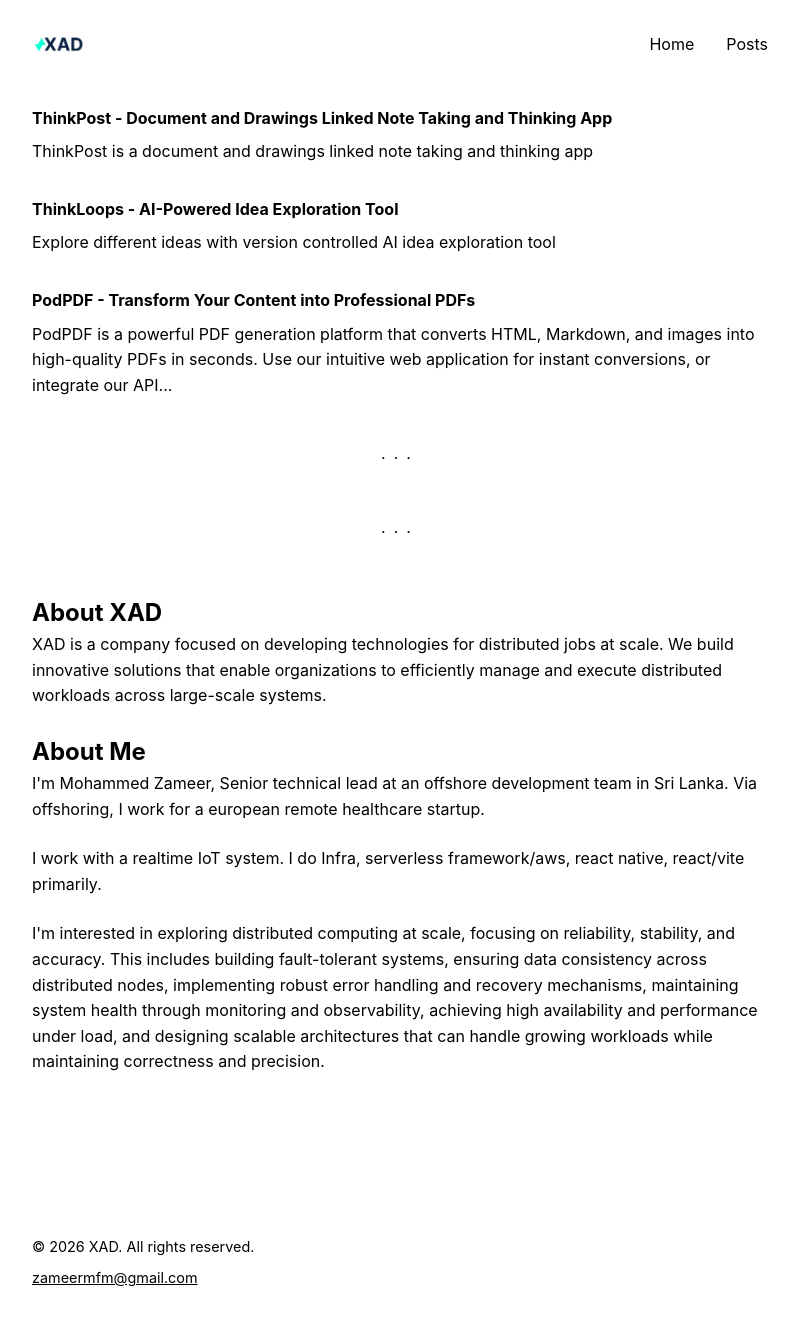
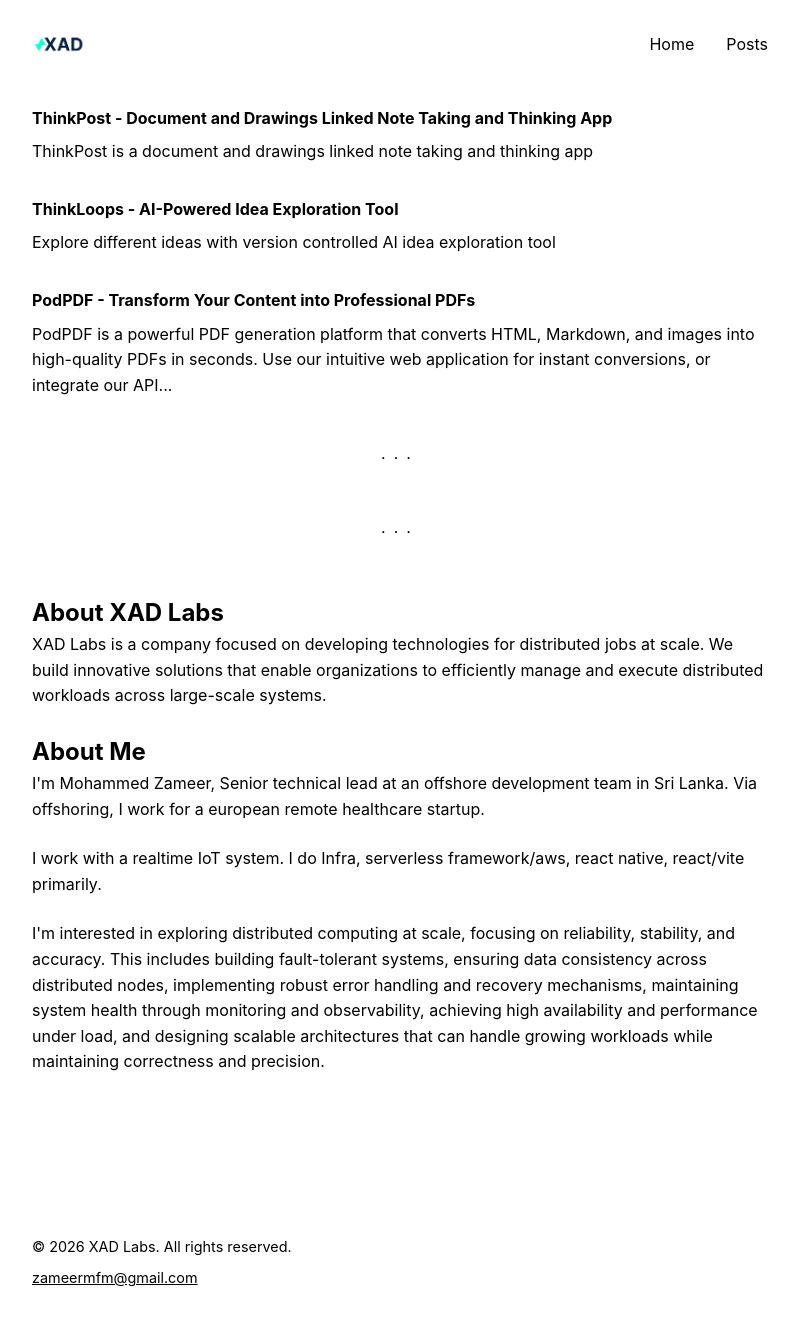
Before and after one commit to mohzameer/xadlabsweb, a Jekyll site: the page built from index.html, in a window 1280 px wide. Shown: the whole page, without its empty margins (240-1038 px from the left). Built offline with Jekyll 4.4.1, drawn with Linux system fonts in a browser that asks for light colours.

Commit message:
all updated

```diff
--- a/_config.yml
+++ b/_config.yml
@@ -1,4 +1,4 @@
-title: XAD
+title: XAD Labs
 description: Innovative technology solutions for the modern world
 url: "https://xadlabs.com"
 baseurl: ""
@@ -13,7 +13,7 @@
   - jekyll-sitemap
 
 # Site settings
-brand: XAD
+brand: XAD Labs
 email: zameermfm@gmail.com
 logo: /assets/images/logo.png
 
--- a/index.html
+++ b/index.html
@@ -36,8 +36,8 @@
 <section id="about" class="about-section">
     <div class="container">
         <div class="about-content">
-            <h2>About XAD</h2>
-            <p>XAD is a company focused on developing technologies for distributed jobs at scale. We build innovative solutions that enable organizations to efficiently manage and execute distributed workloads across large-scale systems.</p>
+            <h2>About XAD Labs</h2>
+            <p>XAD Labs is a company focused on developing technologies for distributed jobs at scale. We build innovative solutions that enable organizations to efficiently manage and execute distributed workloads across large-scale systems.</p>
             <h2>About Me</h2>
             <p>I'm Mohammed Zameer, Senior technical lead at an offshore development team in Sri Lanka. Via offshoring, I work for a european remote healthcare startup. </p>
                 <p>I work with a realtime IoT system. I do Infra, serverless framework/aws, react native, react/vite primarily. </p>
```
